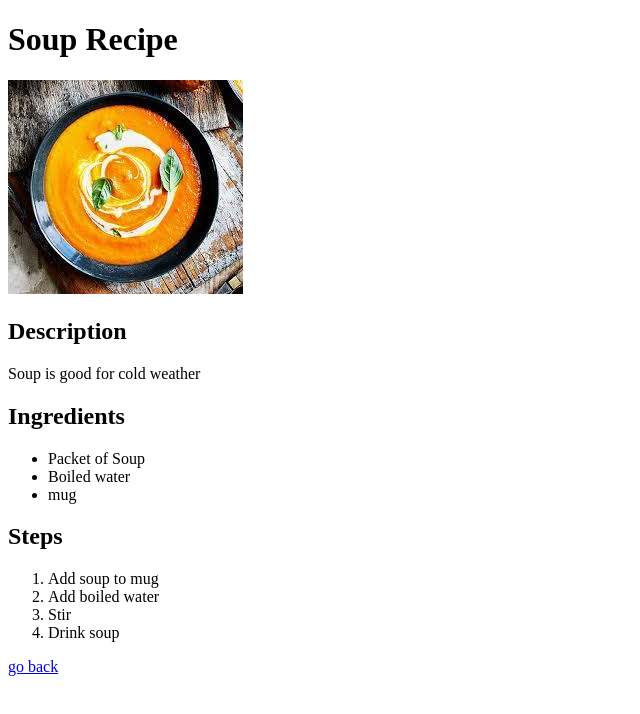
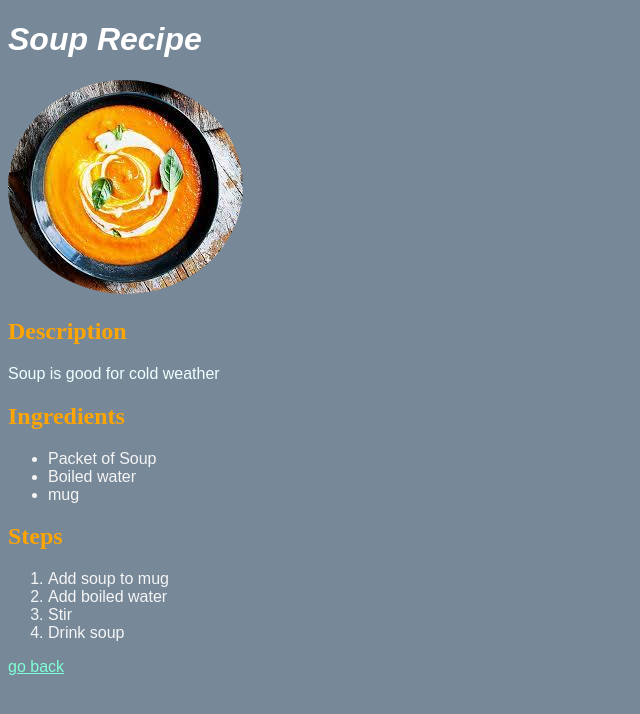
Before and after one commit to Byronwww/odin-project-recipes, a plain HTML site: page odin-recipes/soup.html in a window 1280 px wide. Shown: the whole page, without its empty margins (0-640 px from the left). Drawn offline with Linux system fonts and the light colour scheme.

Commit message:
Adding an external style sheet

```diff
--- a/odin-recipes/soup.html
+++ b/odin-recipes/soup.html
@@ -1,6 +1,7 @@
 <!DOCTYPE html>
 <html lang="en">
 <head>
+    <link rel = "stylesheet" href="../style.css">
     <meta charset="UTF-8">
     <meta http-equiv="X-UA-Compatible" content="IE=edge">
     <meta name="viewport" content="width=device-width, initial-scale=1.0">
--- /dev/null
+++ b/style.css
@@ -0,0 +1,31 @@
+body{
+    background-color:lightslategray;
+    font-family: sans-serif
+}
+
+h1{
+    color: white;
+    font-style: italic;
+}
+
+h2{
+    color: orange;
+    font-family:'Times New Roman', Times, serif
+}
+
+p{
+    color: azure;
+}
+
+li{
+    color: whitesmoke;
+    font-weight: 400;
+}
+
+a{
+    color: aquamarine;
+}
+
+img{
+    border-radius: 50%;
+}
```
Also changed, not shown: index.html (+2 -1 lines), odin-recipes/lasagna.html (+1 -0 lines), odin-recipes/pizza.html (+1 -0 lines), 1 other file.
